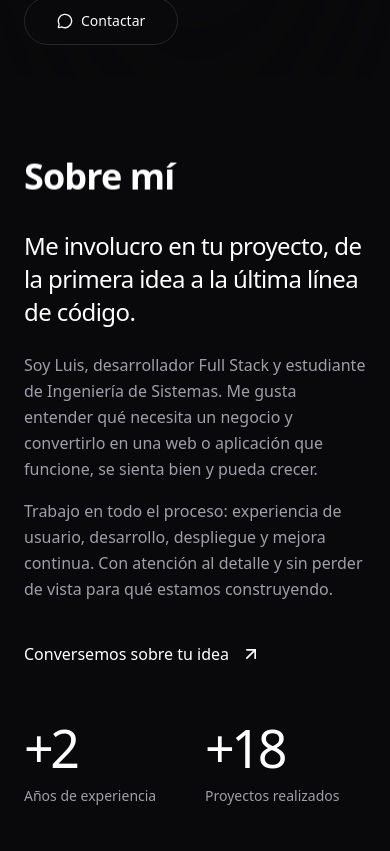
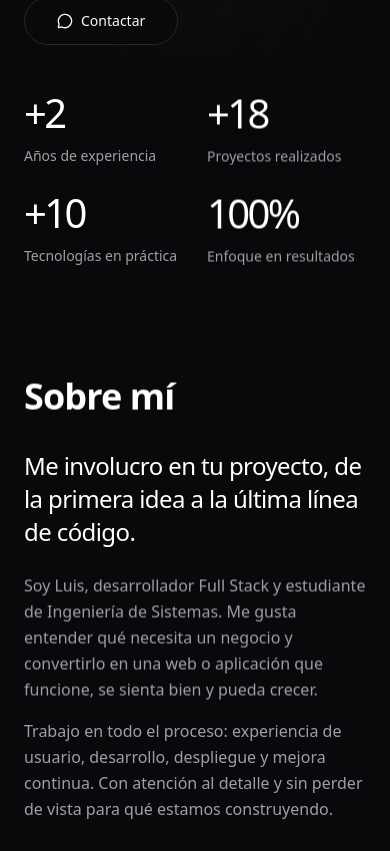
Before and after one commit to LuisAlatta/LuisAlattaPortafolio, a Next.js app: page / in a window 390 px wide. Shown: the part 1088-1939 px from the top of the page. Built offline with nearby package versions, Linux system fonts and the light colour scheme.

Commit message:
se movieron las cifras al inicio y se reorganizo sobre mi

```diff
--- a/src/app/globals.css
+++ b/src/app/globals.css
@@ -322,15 +322,15 @@
   }
 }
 
-.about-stat {
+.hero-stat {
   display: flex;
   flex-direction: column-reverse;
   align-items: flex-start;
 }
 
-.about-number {
+.hero-number {
   display: inline-block;
-  font-size: clamp(3.25rem, 6.5vw, 6.5rem);
+  font-size: clamp(2.5rem, 3.2vw, 3.5rem);
   font-weight: 500;
   line-height: 1;
   letter-spacing: -0.065em;
--- a/src/components/sections/About.tsx
+++ b/src/components/sections/About.tsx
@@ -3,13 +3,6 @@ import * as React from "react"
 import { Code2, PenTool, Rocket, Heart, ArrowUpRight, GraduationCap, Briefcase } from "lucide-react"
 import { useLanguage } from "@/context/LanguageContext"
 import { useRevealGroup } from "@/hooks/useReveal"
-
-const stats = [
-    { value: 2, prefix: "+", suffix: "", label: { es: "Años de experiencia", en: "Years of experience" } },
-    { value: 18, prefix: "+", suffix: "", label: { es: "Proyectos realizados", en: "Projects delivered" } },
-    { value: 10, prefix: "+", suffix: "", label: { es: "Tecnologías en práctica", en: "Technologies in practice" } },
-    { value: 100, prefix: "", suffix: "%", label: { es: "Enfoque en resultados", en: "Results-oriented" } },
-]
 
 const highlights = [
     {
@@ -44,40 +37,6 @@ const highlights = [
     },
 ]
 
-function AnimatedNumber({ value, prefix, suffix }: { value: number; prefix: string; suffix: string }) {
-    const numberRef = React.useRef<HTMLSpanElement>(null)
-
-    React.useEffect(() => {
-        const element = numberRef.current
-        if (!element || !window.IntersectionObserver || window.matchMedia("(prefers-reduced-motion: reduce)").matches) return
-        let frame = 0
-        const observer = new IntersectionObserver(entries => {
-            if (!entries.some(entry => entry.isIntersecting)) return
-            observer.disconnect()
-            const start = performance.now()
-            const animate = (now: number) => {
-                const progress = Math.min((now - start) / 1400, 1)
-                const count = Math.round(value * (1 - Math.pow(1 - progress, 3)))
-                element.textContent = `${prefix}${count}${suffix}`
-                if (progress < 1) frame = requestAnimationFrame(animate)
-            }
-            frame = requestAnimationFrame(animate)
-        }, { threshold: 0.7 })
-        observer.observe(element)
-        return () => {
-            observer.disconnect()
-            cancelAnimationFrame(frame)
-        }
-    }, [value, prefix, suffix])
-
-    return (
-        <span className="about-number">
-            <span className="sr-only">{prefix}{value}{suffix}</span>
-            <span ref={numberRef} aria-hidden="true">{prefix}{value}{suffix}</span>
-        </span>
-    )
-}
-
 export function About() {
     const sectionRef = useRevealGroup<HTMLElement>()
     const { language } = useLanguage()
@@ -109,16 +68,7 @@ export function About() {
                             </a>
                         </div>
                     </div>
-                    <dl className="grid grid-cols-2 gap-x-5 gap-y-10 lg:pt-2 lg:gap-y-14">
-                        {stats.map((stat, i) => (
-                            <div key={stat.label.es} data-reveal className={`reveal reveal-delay-${i + 1} about-stat`}>
-                                <dt className="text-sm md:text-base text-zinc-400 mt-3">{stat.label[language]}</dt>
-                                <dd className="text-white"><AnimatedNumber value={stat.value} prefix={stat.prefix} suffix={stat.suffix} /></dd>
-                            </div>
-                        ))}
-                    </dl>
-                </div>
-                <div className="mt-14 md:mt-20 grid gap-x-10 gap-y-8 md:grid-cols-2 xl:grid-cols-3 xl:gap-x-14">
+                    <div className="grid gap-x-6 gap-y-7 sm:grid-cols-2 lg:pt-2">
                         {highlights.map((item, i) => (
                             <div key={item.title.es} data-reveal className={`reveal reveal-delay-${i + 1}`}>
                                 <div className="about-detail flex items-start gap-4 py-2">
@@ -132,6 +82,7 @@ export function About() {
                         ))}
                     </div>
                 </div>
+            </div>
         </section>
     )
 }
--- a/src/components/sections/Hero.tsx
+++ b/src/components/sections/Hero.tsx
@@ -5,6 +5,7 @@ import { Button } from "@/components/ui/button"
 import { profile } from "@/data/profile"
 import Link from "next/link"
 import Image from "next/image"
+import { HeroStats } from "@/components/sections/HeroStats"
 
 const ProfileCard = ({ className }: { className?: string }) => (
     <div className={className}>
@@ -58,6 +59,7 @@ export function Hero() {
                                 </Link>
                             </Button>
                         </div>
+                        <HeroStats />
                     </div>
 
                     <ProfileCard className="hidden lg:block relative w-full motion-safe:animate-hero-pop" />
--- /dev/null
+++ b/src/components/sections/HeroStats.tsx
@@ -0,0 +1,61 @@
+"use client"
+import * as React from "react"
+import { useLanguage } from "@/context/LanguageContext"
+import { useRevealGroup } from "@/hooks/useReveal"
+
+const stats = [
+    { value: 2, prefix: "+", suffix: "", label: { es: "Años de experiencia", en: "Years of experience" } },
+    { value: 18, prefix: "+", suffix: "", label: { es: "Proyectos realizados", en: "Projects delivered" } },
+    { value: 10, prefix: "+", suffix: "", label: { es: "Tecnologías en práctica", en: "Technologies in practice" } },
+    { value: 100, prefix: "", suffix: "%", label: { es: "Enfoque en resultados", en: "Results-oriented" } },
+]
+
+function AnimatedNumber({ value, prefix, suffix }: { value: number; prefix: string; suffix: string }) {
+    const numberRef = React.useRef<HTMLSpanElement>(null)
+
+    React.useEffect(() => {
+        const element = numberRef.current
+        if (!element || !window.IntersectionObserver || window.matchMedia("(prefers-reduced-motion: reduce)").matches) return
+        let frame = 0
+        const observer = new IntersectionObserver(entries => {
+            if (!entries.some(entry => entry.isIntersecting)) return
+            observer.disconnect()
+            const start = performance.now()
+            const animate = (now: number) => {
+                const progress = Math.min((now - start) / 1400, 1)
+                const count = Math.round(value * (1 - Math.pow(1 - progress, 3)))
+                element.textContent = `${prefix}${count}${suffix}`
+                if (progress < 1) frame = requestAnimationFrame(animate)
+            }
+            frame = requestAnimationFrame(animate)
+        }, { threshold: 0.7 })
+        observer.observe(element)
+        return () => {
+            observer.disconnect()
+            cancelAnimationFrame(frame)
+        }
+    }, [value, prefix, suffix])
+
+    return (
+        <span className="hero-number">
+            <span className="sr-only">{prefix}{value}{suffix}</span>
+            <span ref={numberRef} aria-hidden="true">{prefix}{value}{suffix}</span>
+        </span>
+    )
+}
+
+export function HeroStats() {
+    const statsRef = useRevealGroup<HTMLDListElement>()
+    const { language } = useLanguage()
+
+    return (
+        <dl ref={statsRef} className="grid grid-cols-2 gap-x-6 gap-y-7 pt-6 sm:grid-cols-4 lg:grid-cols-2 xl:grid-cols-4">
+            {stats.map((stat, i) => (
+                <div key={stat.label.es} data-reveal className={`reveal reveal-delay-${i + 1} hero-stat min-w-0`}>
+                    <dt className="mt-3 text-sm leading-snug text-zinc-400">{stat.label[language]}</dt>
+                    <dd className="text-white"><AnimatedNumber value={stat.value} prefix={stat.prefix} suffix={stat.suffix} /></dd>
+                </div>
+            ))}
+        </dl>
+    )
+}
```
Lines whose indentation alone changed are shown as unchanged.
